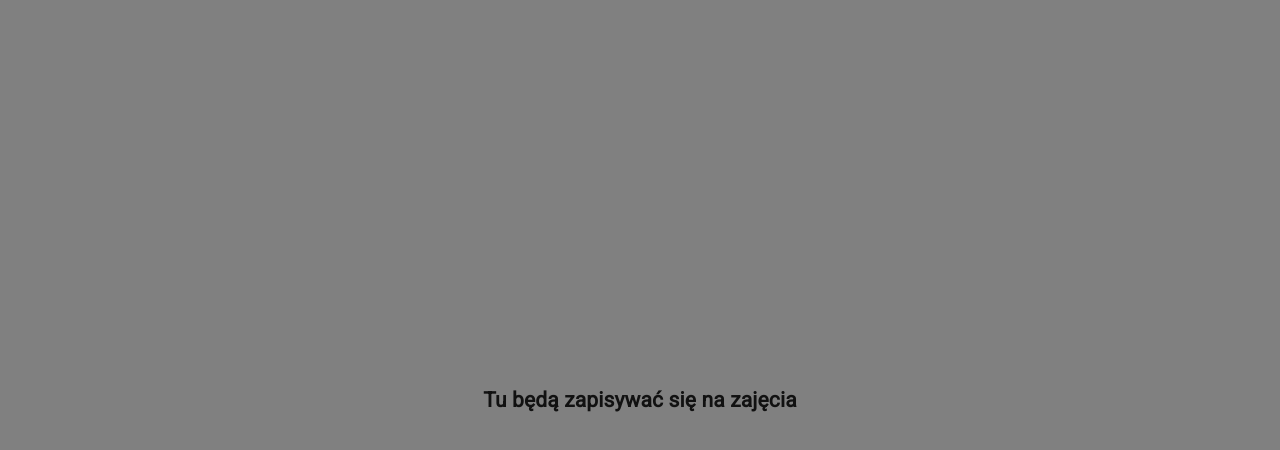
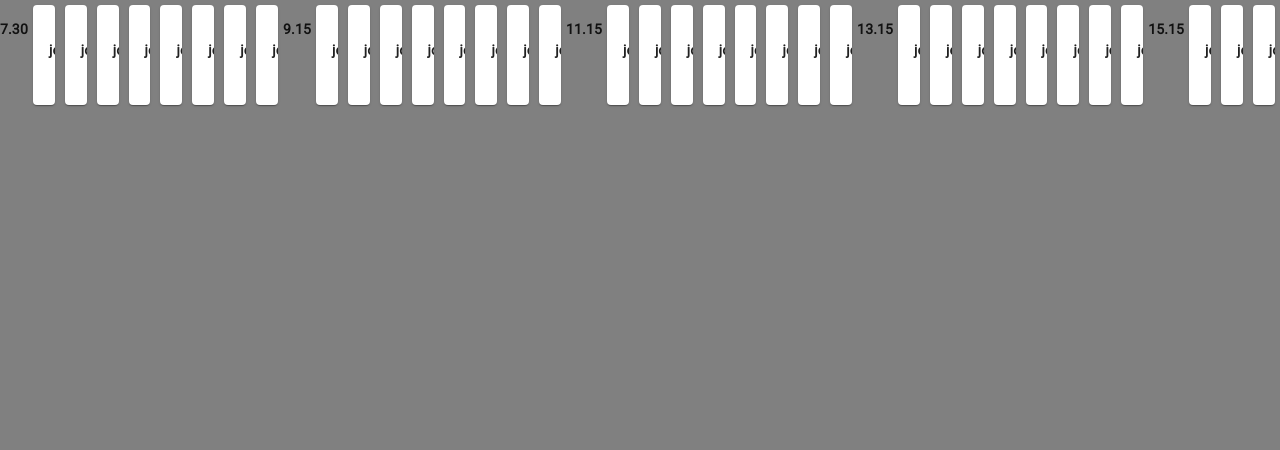
Before and after one commit to Ben0qq/Arranging-Plan-For-Lecturers-Web-App, a React (Create React App) app in the folder client/: page / in a window 1280 px wide. Both pictures are taken after a click on the button "TU KIEDYŚ BĘDZIE LOGOWANIE". Shown: the top 450 px of the page. Built offline with nearby package versions, Linux system fonts and the light colour scheme.

Commit message:
some rectangles

```diff
--- a/client/src/App.css
+++ b/client/src/App.css
@@ -1,4 +1,4 @@
-.App {
+.divLogin {
   text-align: center;
   background-color: grey;
   min-height: 100vh;
@@ -7,3 +7,13 @@
   align-items: center;
   justify-content: center;
 }
+
+.divCalendar {
+  text-align: center;
+  background-color: grey;
+  min-height: 100vh;
+  display: flex;
+  flex-direction: row;
+  align-items: center;
+  justify-content: center;
+}
--- a/client/src/App.js
+++ b/client/src/App.js
@@ -1,13 +1,14 @@
 import './App.css';
-import {Login} from './components/Login';
+import {Login} from './components/Login/Login';
 import { useSelector } from 'react-redux';
-import { getAppState } from './components/loginSlice';
+import { getAppState } from './components/Login/loginSlice';
+import {Calendar} from './components/Calendar/Calendar';
 
 function App() {
   const appState = useSelector(getAppState);
   if(appState ==='login'){
     return (
-      <div className="App">
+      <div className="divLogin">
           <h2>
             Super aplikacja dla prowadzących (nazwa robocza)
           </h2>
@@ -16,11 +17,9 @@ function App() {
     );
   } else {
     return(
-      <div className="App">
-            <h2>
-              Tu będą zapisywać się na zajęcia
-            </h2>
-        </div>
+      <div className="divCalendar">
+            <Calendar></Calendar>
+      </div>
     )
   }
 }
--- a/client/src/app/store.js
+++ b/client/src/app/store.js
@@ -1,5 +1,5 @@
 import { configureStore } from '@reduxjs/toolkit';
-import loginReducer from '../components/loginSlice'
+import loginReducer from '../components/Login/loginSlice'
 
 export const store = configureStore({
   reducer: {
--- /dev/null
+++ b/client/src/components/Calendar/Calendar.css
@@ -0,0 +1,6 @@
+.calendarSpace{
+    display: flex;
+    flex-direction: row;
+    min-height: 100vh;
+    min-width: 100vh;
+}
--- /dev/null
+++ b/client/src/components/Calendar/Calendar.js
@@ -0,0 +1,57 @@
+import './Calendar.css';
+import Card from '@material-ui/core/Card';
+import CardActions from '@material-ui/core/CardActions';
+import CardContent from '@material-ui/core/CardContent';
+import { makeStyles } from '@material-ui/core/styles';
+
+const hours = ['7.30', '9.15', '11.15', '13.15', '15.15', '17.05', '18.55']
+
+const useStyles = makeStyles({
+    card: {
+      margin: 5,
+      width: 100,
+      height: 100,
+    }
+  });
+
+function CreateCalendar() {
+    const classes = useStyles();
+    var calendar = [];
+    let hourCounter=0;
+    for (let i = 0; i<5; i++){
+        calendar.push(
+            <h4>
+                {hours[i]}
+            </h4>
+        )
+        calendar[i] = []
+        for(let j = 0; j<hours.length; j++){
+            if(hourCounter === j){
+                calendar[i].push(
+                    <h4>
+                        {hours[j]}
+                    </h4>
+                )
+            }
+            calendar[i].push(
+                <Card className={classes.card}>
+                    <CardContent>
+                        <h4>
+                            johnytest
+                        </h4>
+                    </CardContent>
+                </Card>
+            )
+            if(j === hours.length-1) hourCounter++;
+        }
+    }
+    return calendar;
+}
+
+export function Calendar() {
+    return(
+        <div className='calendarSpace'>
+            {CreateCalendar()}
+        </div>
+    )
+  }
--- a/client/src/components/loginSlice.js
+++ b/client/src/components/Login/loginSlice.js
@@ -9,7 +9,6 @@ export const loginSlice = createSlice({
   initialState,
   reducers: {
 	setAppState: (state, action) => {
-	  console.log('johhnytest');
 	  state.appState = action.payload;
 	},
   },
```
Also changed, not shown: client/src/components/Calendar/calendarSlice.js (added), client/src/components/Login/Login.css (renamed from client/src/components/Login.css), client/src/components/Login/Login.js (renamed from client/src/components/login.js).
